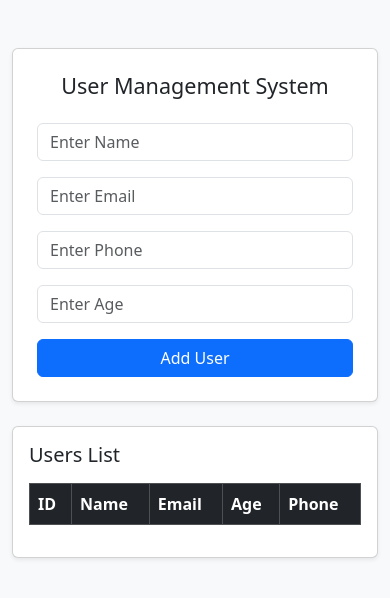
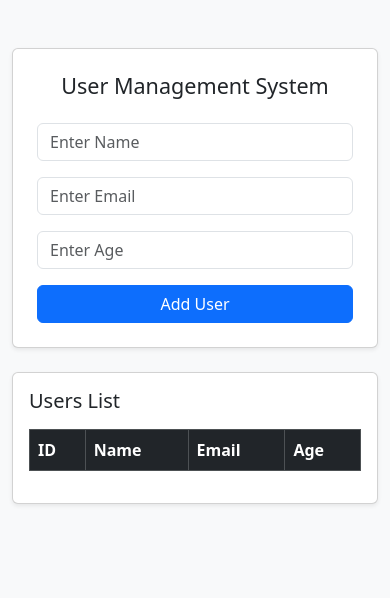
Before and after one commit to Rohitisavailable/User-Management-Web-App, a Flask app: template templates/index.html in a window 390 px wide. Shown: the top 598 px of the page. Run offline with Flask 3, Linux system fonts and the light colour scheme; the template is opened without the code that fills it, so the values that code supplies are empty.

Commit message:
Remove phone number field from user registration and update database schema

```diff
--- a/app.py
+++ b/app.py
@@ -15,14 +15,13 @@ def index():
     if request.method == 'POST':
         name = request.form['name']
         email = request.form['email']
-        phone = request.form['phone']
         age = request.form['age']
 
 
 
         conn.execute(
-            'INSERT INTO users (name, email, age, phone) VALUES (?, ?, ?, ?)',
-            (name, email, age, phone)
+            'INSERT INTO users (name, email, age) VALUES (?, ?, ?)',
+            (name, email, age)
         )
         conn.commit()
         return redirect('/')
--- a/templates/index.html
+++ b/templates/index.html
@@ -23,9 +23,6 @@
                                     <input type="email" name="email" class="form-control" placeholder="Enter Email" required>
                                 </div>
                                 <div class="mb-3">
-                                    <input type="tel" name="phone" class="form-control" placeholder="Enter Phone" required>
-                                </div>
-                                <div class="mb-3">
                                     <input type="number" name="age" class="form-control" placeholder="Enter Age" required>
                                 </div>
                                 <button type="submit" class="btn btn-primary w-100">Add User</button>
@@ -44,7 +41,6 @@
                                         <th>Name</th>
                                         <th>Email</th>
                                         <th>Age</th>
-                                        <th>Phone</th>
                                     </tr>
                                 </thead>
                                 <tbody>
@@ -54,7 +50,6 @@
                                         <td>{{ user['name'] }}</td>
                                         <td>{{ user['email'] }}</td>
                                         <td>{{ user['age'] }}</td>
-                                        <td>{{ user['phone'] }}</td>
                                     </tr>
                                     {% endfor %}
                                 </tbody>
```
Also changed, not shown: database.db, instance/todo.db (added), templates/dashboard.html (added), templates/login.html (added), templates/register.html (added).
